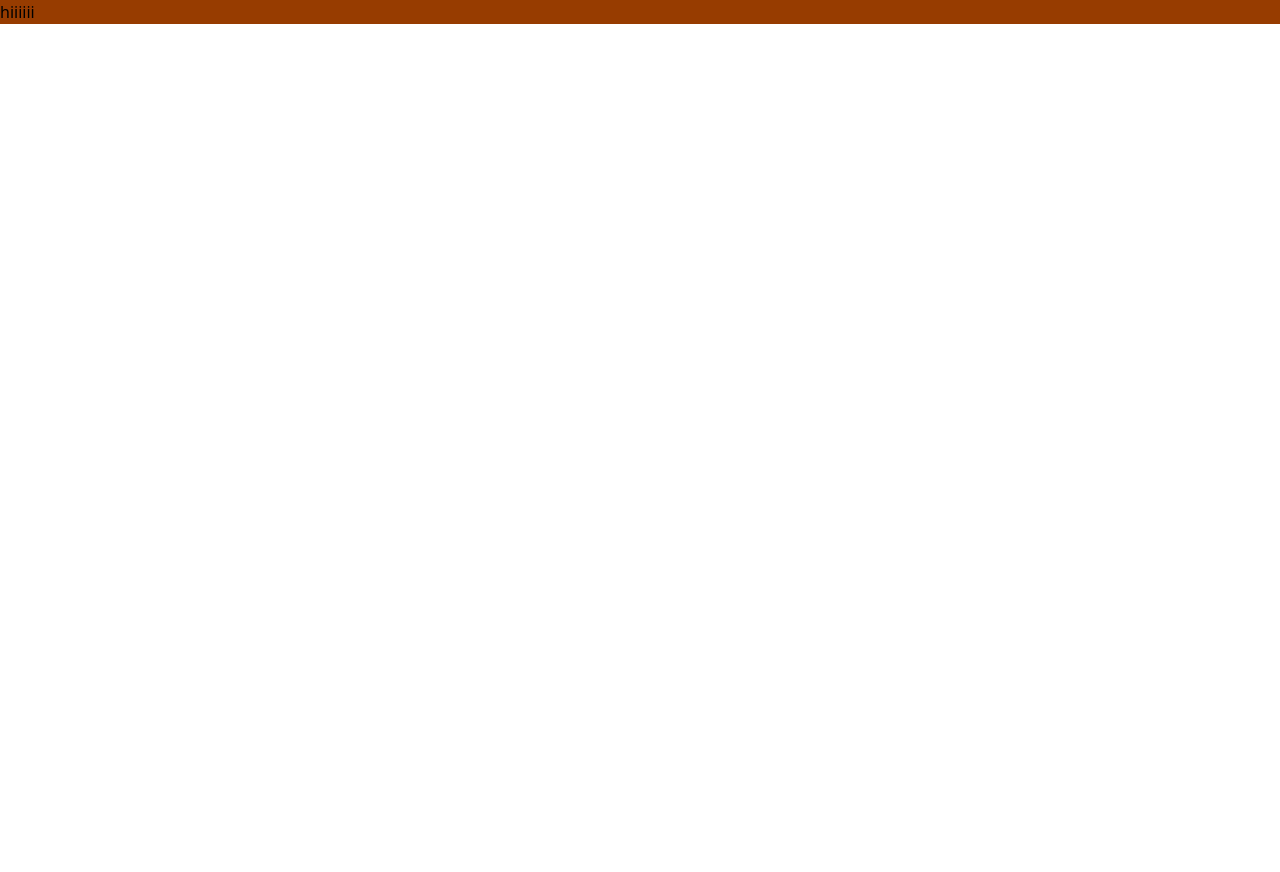
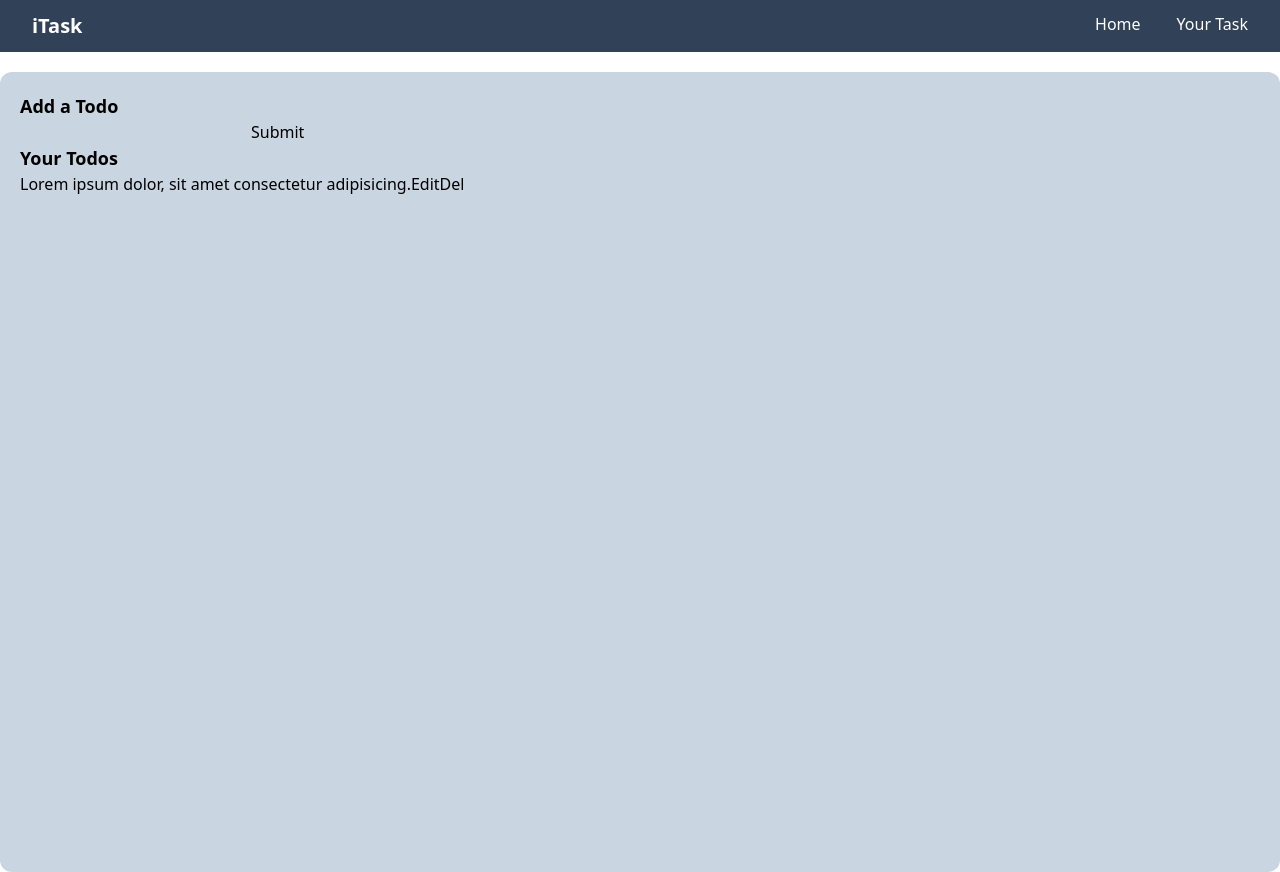
Before and after one commit to abdulmannansiddiqi/Todo-List-using-React, a React (Vite) app: page / in a window 1280 px wide. Before the commit the page ends 800 px from the top, so only its background shows below. Built offline with nearby package versions, Linux system fonts and the light colour scheme.

Commit message:
Nabbar added

```diff
--- a/src/App.jsx
+++ b/src/App.jsx
@@ -1,6 +1,7 @@
 import { useState } from 'react'
 import reactLogo from './assets/react.svg'
 import viteLogo from '/vite.svg'
+import Navbar from './components/Navbar'
 
 
 function App() {
@@ -8,9 +9,24 @@ function App() {
 
   return (
     <>
-     <div className="container">
-      <div className='bg-amber-800'>hiiiiii</div>
-     </div>
+      <Navbar />
+      <div className="container mx-auto mt-5  rounded-xl p-5    bg-slate-300 min-h-screen ">
+        <div className="addTodo">
+          <h1 className='text-lg font-bold'>Add a Todo</h1>
+          <input type="text" />
+          <button>Submit</button>
+        </div>
+        <h1 className='text-lg font-bold  '>Your Todos</h1>
+        <div className="todos">
+          <div className="todo flex">
+            <div className="text">Lorem ipsum dolor, sit amet consectetur adipisicing.</div>
+            <div className="buttons">
+              <button>Edit</button>
+              <button>Del</button>
+            </div>
+          </div>
+        </div>
+      </div>
     </>
   )
 }
--- a/src/components/Navbar.jsx
+++ b/src/components/Navbar.jsx
@@ -2,9 +2,15 @@ import React from 'react'
 
 const Navbar = () => {
   return (
-    <div>
-
-    </div>
+    <nav className='flex justify-between bg-slate-700 text-white py-3'>
+      <div className="logo">
+        <span className='font-bold text-xl mx-8'>iTask</span>
+      </div>
+      <ul className='flex gap-9 mx-8 cursor-pointer' >
+        <li className='hover:font-bold cursor-pointer transition-all duration-500'>Home</li>
+        <li className='hover:font-bold cursor-pointer transition-all duration-500'>Your Task</li>
+      </ul>
+    </nav>
   )
 }
 
```
